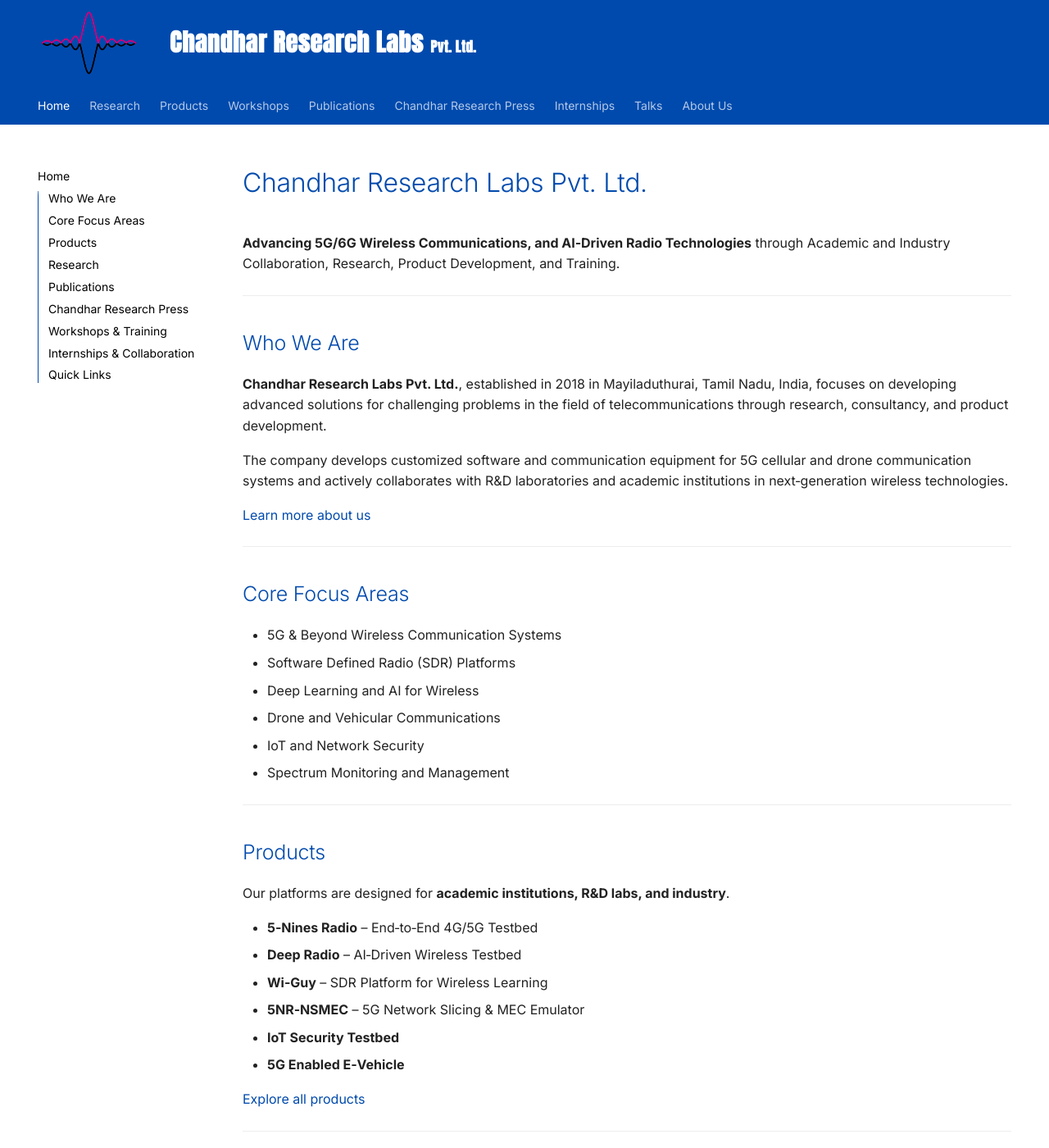
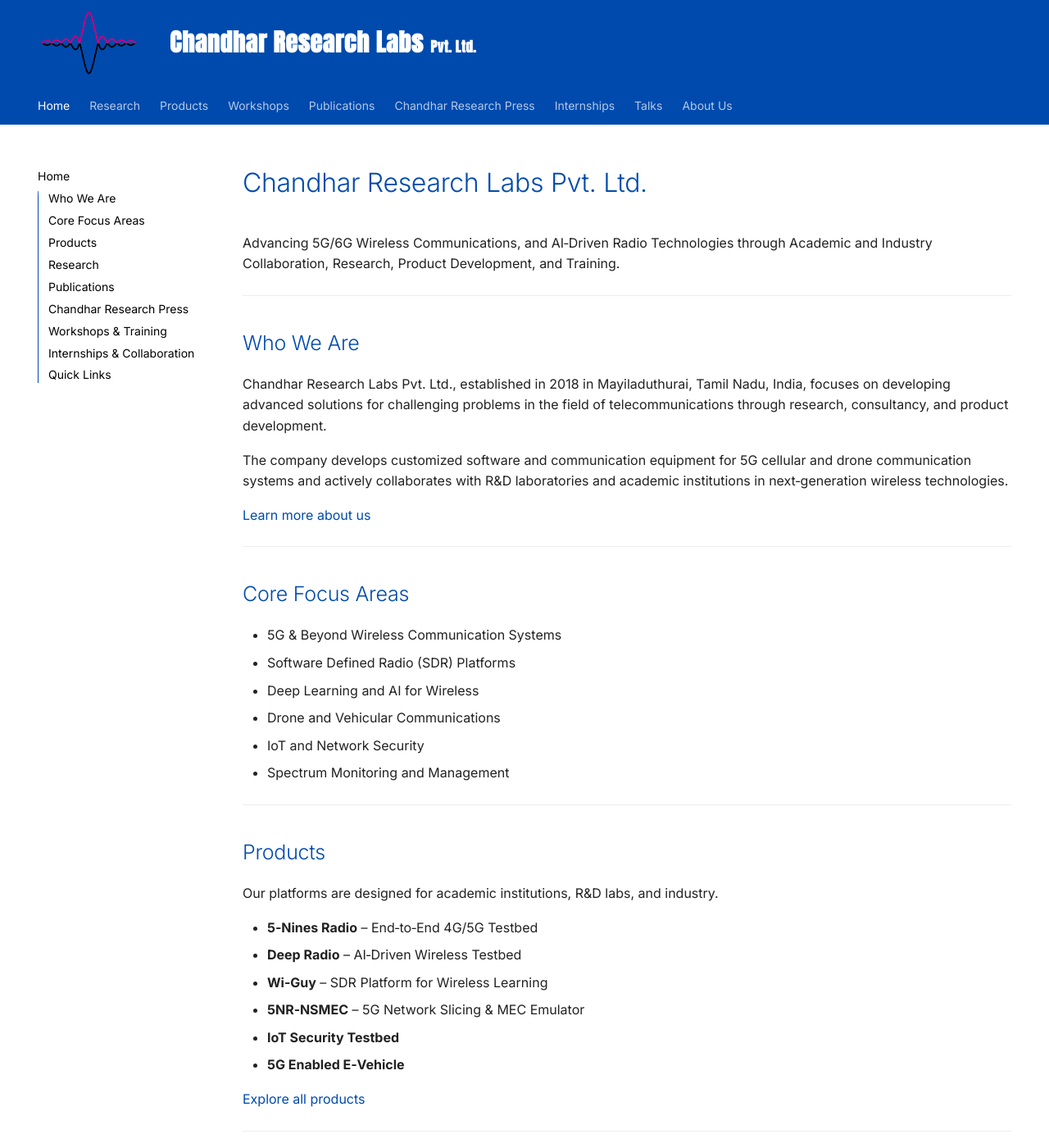
Before and after one commit to chandharlabs/chandhar-docs, an MkDocs documentation site: the page built from docs/index.md, in a window 1280 px wide and 1400 px high. Shown: the whole window at 82% size. Built offline with MkDocs 1.6.1 and Material for MkDocs 9.7.7, drawn with Linux system fonts in a browser that asks for light colours; some of the changed text lies outside the part shown.

```diff
--- a/docs/index.md
+++ b/docs/index.md
@@ -1,12 +1,12 @@
 # Chandhar Research Labs Pvt. Ltd.
 
-**Advancing 5G/6G Wireless Communications, and AI‑Driven Radio Technologies** through  Academic and Industry Collaboration, Research, Product Development, and Training.
+Advancing 5G/6G Wireless Communications, and AI‑Driven Radio Technologies through  Academic and Industry Collaboration, Research, Product Development, and Training.
 
 ---
 
 ## Who We Are
 
-**Chandhar Research Labs Pvt. Ltd.**, established in 2018 in Mayiladuthurai, Tamil Nadu, India, focuses on developing advanced solutions for challenging problems in the field of telecommunications through research, consultancy, and product development.
+Chandhar Research Labs Pvt. Ltd., established in 2018 in Mayiladuthurai, Tamil Nadu, India, focuses on developing advanced solutions for challenging problems in the field of telecommunications through research, consultancy, and product development.
 
 The company develops customized software and communication equipment for 5G cellular and drone communication systems and actively collaborates with R&D laboratories and academic institutions in next‑generation wireless technologies.
 
@@ -27,7 +27,7 @@ The company develops customized software and communication equipment for 5G cell
 
 ## Products
 
-Our platforms are designed for **academic institutions, R&D labs, and industry**.
+Our platforms are designed for academic institutions, R&D labs, and industry.
 
 - **5‑Nines Radio** – End‑to‑End 4G/5G Testbed
 - **Deep Radio** – AI‑Driven Wireless Testbed
@@ -57,7 +57,7 @@ Our research spans fundamental and applied areas in next‑generation wireless c
 
 ## Publications
 
-Our work is published in **IEEE journals and international conferences**.
+Our work is published in IEEE journals and international conferences.
 
 
 [Publications](publications/index.md)
@@ -65,7 +65,7 @@ Our work is published in **IEEE journals and international conferences**.
 ---
 
 ## Chandhar Research Press
-**Chandhar Research Press** is the publishing imprint of **Chandhar Research Labs Pvt. Ltd.**
+Chandhar Research Press is the publishing imprint of Chandhar Research Labs Pvt. Ltd.
 
 [More about Chandhar Research Press](press/index.md)
 
```
Also changed, not shown: other parts of docs/index.md (+1 -2 lines).
